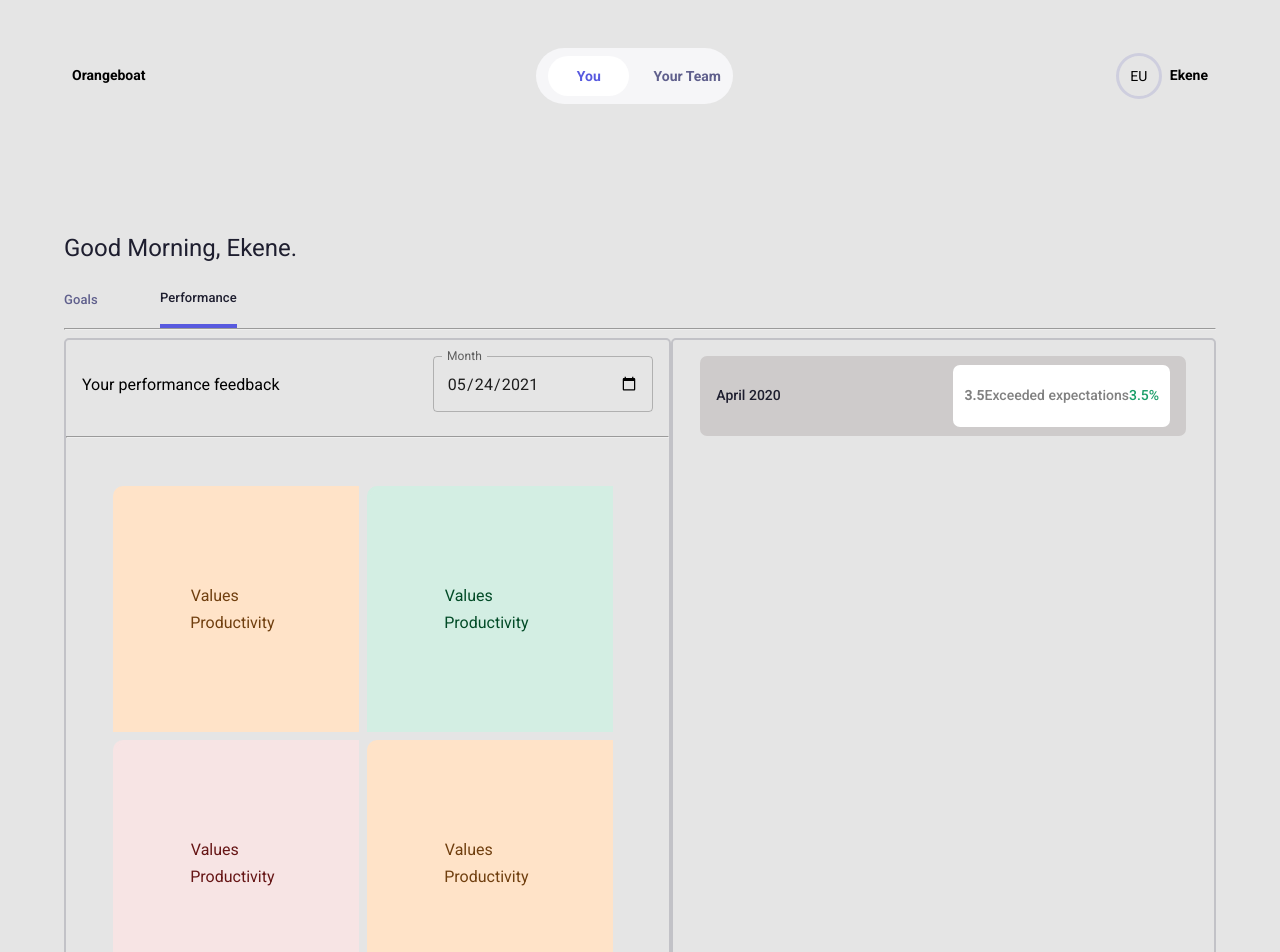
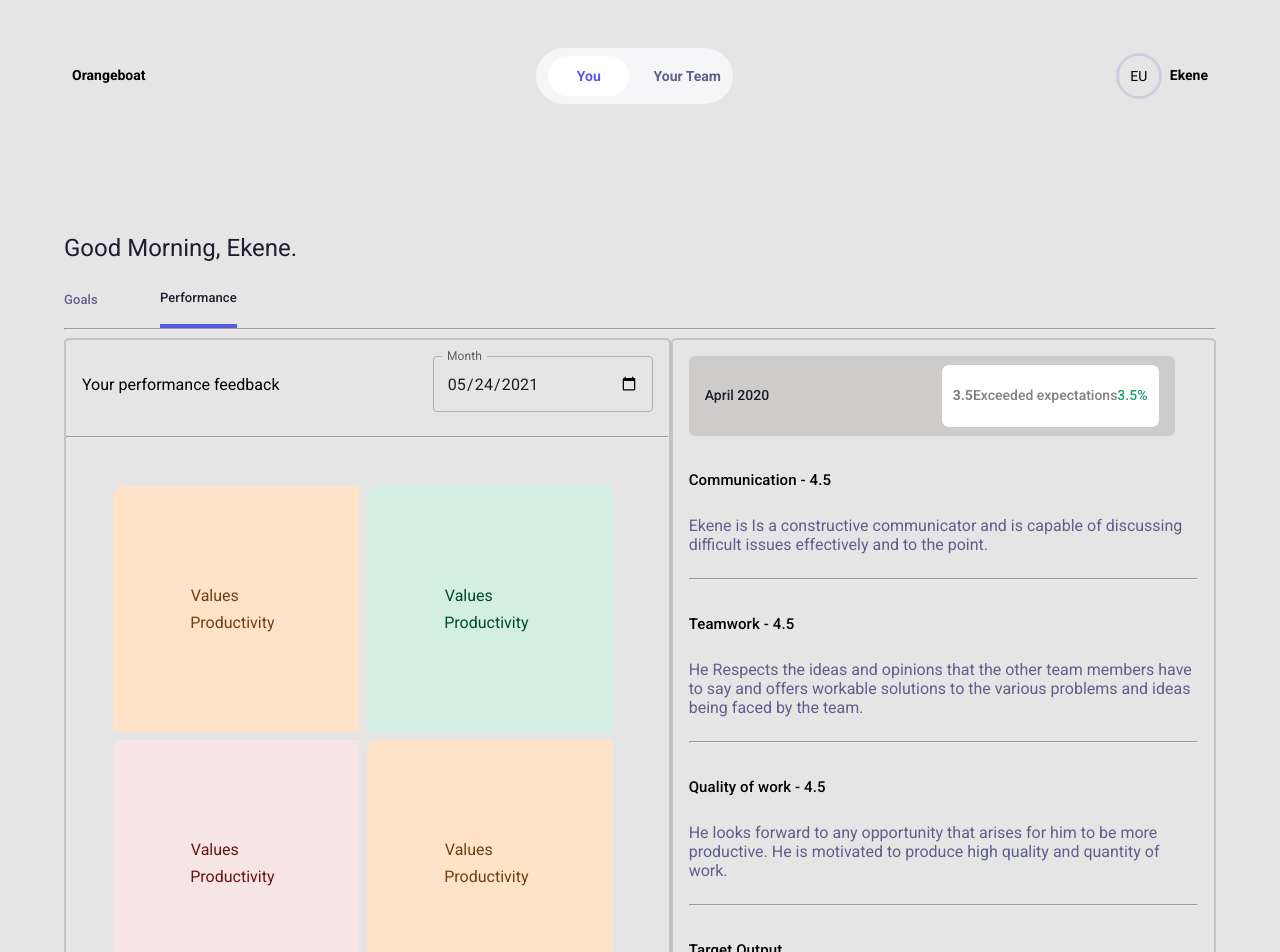
Before and after one commit to nkemjikaobi/beam, a React (Create React App) app: page / in a window 1280 px wide. Shown: the top 952 px of the page. Built offline with nearby package versions, Linux system fonts and the light colour scheme.

Commit message:
Comments dto and comments

```diff
--- a/src/Components/PerformanceComments/PerformanceComments.module.scss
+++ b/src/Components/PerformanceComments/PerformanceComments.module.scss
@@ -5,8 +5,8 @@
     height: to-rem(728);
     border-radius: to-rem(5);
     display: flex;
-    justify-content: center;
     padding: 1rem;
+    flex-direction: column;
     .header {
         display: flex;
         justify-content: space-between;
@@ -43,4 +43,19 @@
             }
         }
     }
+    .body {
+        .item {
+            margin-top: 2rem;
+            h6 {
+                text-align: left;
+                font-size: to-rem(15);
+                margin-bottom: 1.5rem;
+            }
+            p {
+                color: #5F5F8C;
+                margin-bottom: 1.5rem;
+            }
+        }
+
+    }
 }
--- a/src/Components/PerformanceComments/PerformanceComments.tsx
+++ b/src/Components/PerformanceComments/PerformanceComments.tsx
@@ -1,6 +1,10 @@
+/* eslint-disable react/jsx-max-props-per-line */
 import React from "react";
 import styles from "./PerformanceComments.module.scss";
 import Icon from "../Icons/icon";
+import { PerformanceCommentsData } from "../../Constants";
+import IComments from "../../dto/IComments";
+import { Typography } from "@mui/material";
 
 const PerformanceComments = () => {
   return (
@@ -14,6 +18,19 @@ const PerformanceComments = () => {
           <p>3.5%</p>
         </div>
       </div>
+      <div className={styles.body}>
+        {PerformanceCommentsData.map((data: IComments) => {
+          return (
+            <div className={styles.item} key={data.id}>
+              <Typography component="h6" variant="h6">
+                {data.title}
+              </Typography>
+              <p>{data.body}</p>
+              <hr />
+            </div>
+          );
+        })}
+      </div>
     </div>
   );
 };
--- /dev/null
+++ b/src/Constants/PerformanceCommentsData.ts
@@ -0,0 +1,24 @@
+import IComments from "../dto/IComments";
+
+export const PerformanceCommentsData: Array<IComments> = [
+  {
+    id: 1,
+    title: "Communication - 4.5",
+    body: "Ekene is Is a constructive communicator and is capable of discussing difficult issues effectively and to the point.",
+  },
+  {
+    id: 2,
+    title: "Teamwork - 4.5",
+    body: "He Respects the ideas and opinions that the other team members have to say and offers workable solutions to the various problems and ideas being faced by the team.",
+  },
+  {
+    id: 3,
+    title: "Quality of work - 4.5",
+    body: "He looks forward to any opportunity that arises for him to be more productive. He is motivated to produce high quality and quantity of work.",
+  },
+  {
+    id: 4,
+    title: "Target Output",
+    body: "Ekene is always ready to go the extra mile to getting the task done while also demonstrating selflessness with his team.",
+  },
+];
--- a/src/Constants/index.ts
+++ b/src/Constants/index.ts
@@ -1,3 +1,4 @@
 import { PerformanceData } from "./PerformanceData";
+import { PerformanceCommentsData } from "./PerformanceCommentsData";
 
-export { PerformanceData };
+export { PerformanceData, PerformanceCommentsData };
--- /dev/null
+++ b/src/dto/IComments.ts
@@ -0,0 +1,7 @@
+interface IComments {
+  id: number;
+  title: string;
+  body: string;
+}
+
+export default IComments;
```
